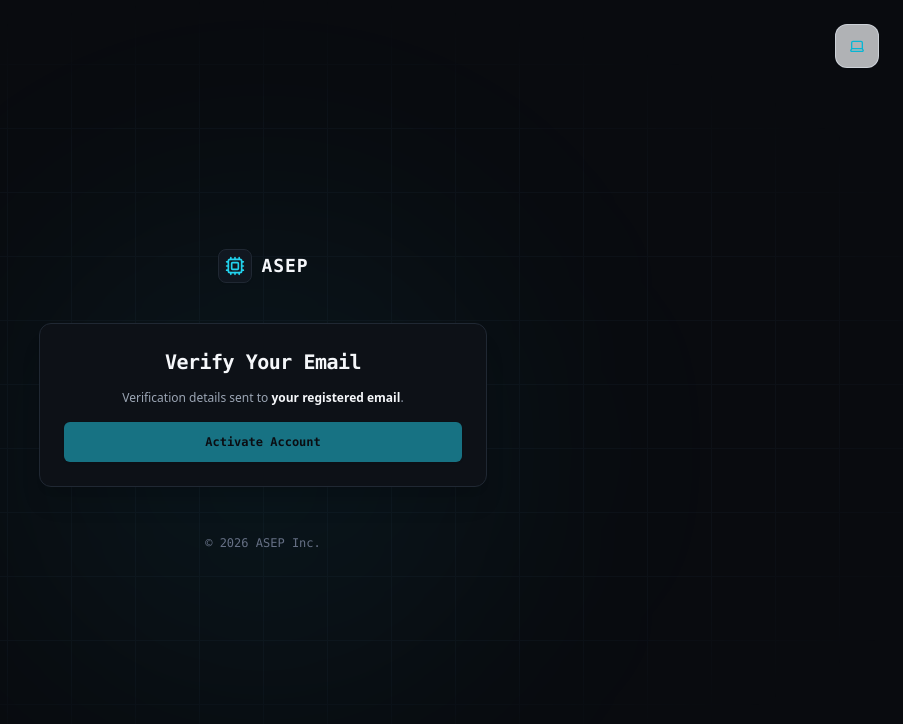
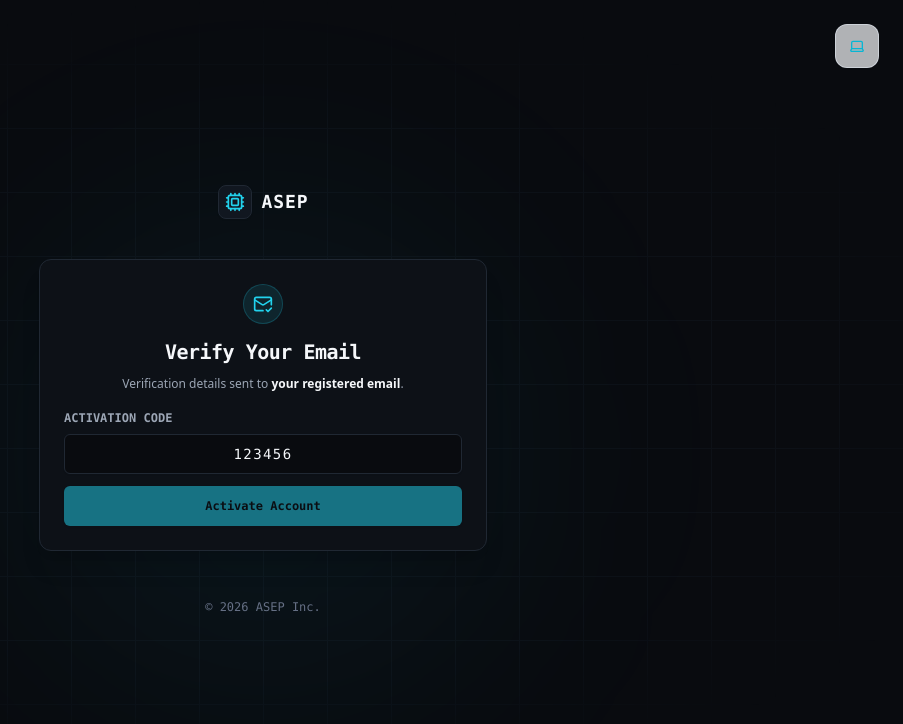
Before and after one commit to rounakkumarsah/ASEP, a Next.js app in the folder frontend/: page /verify-email in a window 1280 px wide. Shown: the top 724 px of the page, without its empty margins (377-1280 px from the left). Built offline with nearby package versions, Linux system fonts and the light colour scheme; no server answers.

Commit message:
fix(auth): support fallback 123456 activation code and interactive OTP entry when mock email provider is active

```diff
--- a/frontend/src/app/(auth)/verify-email/page.tsx
+++ b/frontend/src/app/(auth)/verify-email/page.tsx
@@ -2,8 +2,10 @@
 
 import * as React from "react";
 import { useRouter, useSearchParams } from "next/navigation";
-import { Loader2 } from "lucide-react";
+import Link from "next/link";
+import { Loader2, MailCheck, RotateCcw } from "lucide-react";
 import { Button } from "@/components/ui/button";
+import { Input } from "@/components/ui/input";
 import { Card, CardHeader, CardTitle, CardDescription, CardContent } from "@/components/ui/card";
 import { GuestRoute } from "@/components/auth/guest-route";
 
@@ -12,13 +14,18 @@
   const searchParams = useSearchParams();
   const email = searchParams.get("email") || "";
   const token = searchParams.get("token") || "";
+  const [code, setCode] = React.useState("123456");
   const [verifying, setVerifying] = React.useState(false);
+  const [resending, setResending] = React.useState(false);
+  const [resendMsg, setResendMsg] = React.useState("");
   const [success, setSuccess] = React.useState(false);
   const [error, setError] = React.useState("");
 
-  const handleVerify = React.useCallback(async () => {
+  const handleVerify = React.useCallback(async (e?: React.FormEvent) => {
+    if (e) e.preventDefault();
     setVerifying(true);
     setError("");
+    setResendMsg("");
     const API_URL = process.env.NEXT_PUBLIC_API_URL || "http://localhost:8000";
     try {
       const res = await fetch(`${API_URL}/api/v1/auth/verify-email`, {
@@ -27,7 +34,7 @@
           "Content-Type": "application/json",
         },
         body: JSON.stringify(
-          token ? { token } : { email: email, code: "123456" }
+          token ? { token } : { email: email, code: code.trim() || "123456" }
         ),
       });
 
@@ -47,7 +54,32 @@
       setError("Unable to connect to the authentication server.");
       setVerifying(false);
     }
-  }, [email, token, router]);
+  }, [email, token, code, router]);
+
+  const handleResend = async () => {
+    if (!email || resending) return;
+    setResending(true);
+    setResendMsg("");
+    setError("");
+    const API_URL = process.env.NEXT_PUBLIC_API_URL || "http://localhost:8000";
+    try {
+      const res = await fetch(`${API_URL}/api/v1/auth/resend-verification`, {
+        method: "POST",
+        headers: { "Content-Type": "application/json" },
+        body: JSON.stringify({ email }),
+      });
+      if (res.ok) {
+        setResendMsg("A new verification code has been dispatched.");
+      } else {
+        const data = await res.json();
+        setError(data.detail || "Failed to resend verification code.");
+      }
+    } catch {
+      setError("Unable to connect to the authentication server.");
+    } finally {
+      setResending(false);
+    }
+  };
 
   React.useEffect(() => {
     if (token) {
@@ -59,9 +91,12 @@
     <GuestRoute>
       <div className="w-full">
         <Card className="w-full max-w-md border border-[#202833] bg-[#0D1117] shadow-xl text-center">
-          <CardHeader className="pb-4">
+          <CardHeader className="pb-3">
+            <div className="mx-auto mb-2 flex h-10 w-10 items-center justify-center rounded-full bg-[#22D3EE]/10 border border-[#22D3EE]/20 text-[#22D3EE]">
+              <MailCheck className="h-5 w-5" />
+            </div>
             <CardTitle className="text-xl font-bold font-mono text-[#F5F7FA]">Verify Your Email</CardTitle>
-            <CardDescription className="text-xs text-[#9CA6B5] font-sans pt-2">
+            <CardDescription className="text-xs text-[#9CA6B5] font-sans pt-1">
               Verification details sent to <span className="font-semibold text-[#F5F7FA]">{email || "your registered email"}</span>.
             </CardDescription>
           </CardHeader>
@@ -71,13 +106,36 @@
                 {error}
               </div>
             )}
+            {resendMsg && (
+              <div className="p-3 text-xs font-mono text-[#22D3EE] bg-[#22D3EE]/10 rounded border border-[#22D3EE]/20">
+                {resendMsg}
+              </div>
+            )}
             {success ? (
               <div className="p-3 text-xs font-mono text-[#2DD4A3] bg-[#2DD4A3]/10 rounded border border-[#2DD4A3]/20">
-                ✓ Email Verified! Redirecting...
+                ✓ Email Verified! Redirecting to login...
               </div>
             ) : (
+              <form onSubmit={handleVerify} className="space-y-3 text-left">
+                {!token && (
+                  <div className="space-y-1.5">
+                    <label htmlFor="otpCode" className="text-xs font-mono font-semibold uppercase text-[#9CA6B5]">
+                      Activation Code
+                    </label>
+                    <Input
+                      id="otpCode"
+                      type="text"
+                      placeholder="123456"
+                      value={code}
+                      onChange={(e) => setCode(e.target.value)}
+                      maxLength={6}
+                      className="border-[#202833] bg-[#090B0F] text-[#F5F7FA] text-center font-mono tracking-widest text-sm h-10"
+                    />
+                  </div>
+                )}
+
                 <Button
-                onClick={handleVerify}
+                  type="submit"
                   className="w-full text-xs font-mono font-semibold bg-[#22D3EE] text-[#090B0F] hover:bg-[#67E8F9] h-10"
                   disabled={verifying || (!email && !token)}
                 >
@@ -87,6 +145,24 @@
                     "Activate Account"
                   )}
                 </Button>
+
+                {email && (
+                  <div className="flex justify-between items-center pt-2 text-[11px] font-mono">
+                    <button
+                      type="button"
+                      onClick={handleResend}
+                      disabled={resending}
+                      className="text-[#22D3EE] hover:underline flex items-center gap-1 disabled:opacity-50"
+                    >
+                      {resending ? <Loader2 className="h-3 w-3 animate-spin" /> : <RotateCcw className="h-3 w-3" />}
+                      Resend code
+                    </button>
+                    <Link href="/login" className="text-[#9CA6B5] hover:text-[#F5F7FA]">
+                      Back to Sign In
+                    </Link>
+                  </div>
+                )}
+              </form>
             )}
           </CardContent>
         </Card>
```
Also changed, not shown: 1 other file (tests, documents, lock files or other folders). Lines whose indentation alone changed are shown as unchanged.
